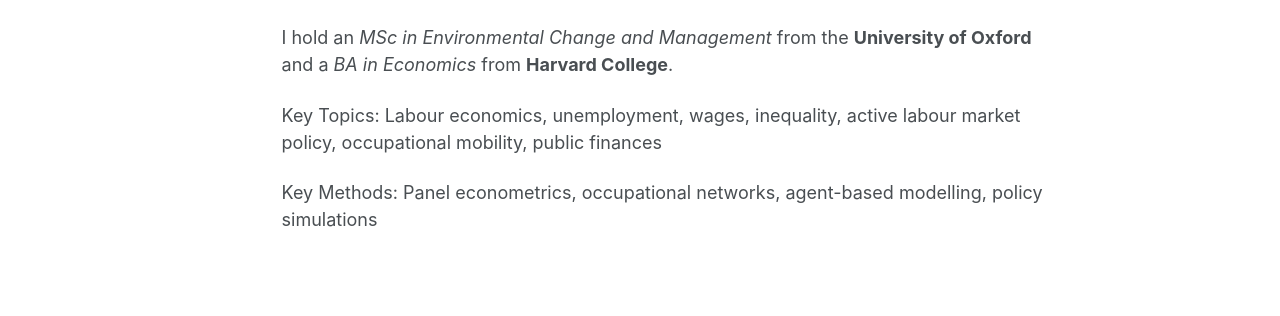
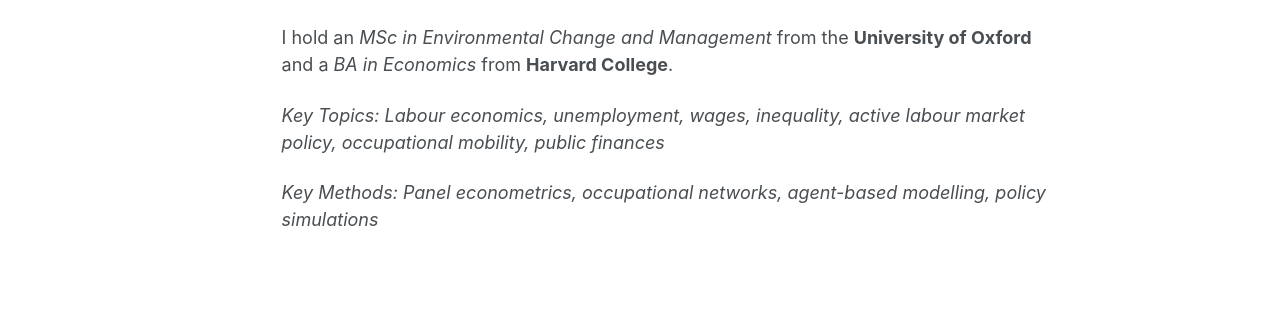
Before and after one commit to ebbam/ebba_website, a Jekyll site: the page built from _pages/about.md, in a window 1280 px wide and 1318 px high. Shown: the part 663-979 px from the top of the window. Built offline with Jekyll 4.4.1, drawn with Linux system fonts in a browser that asks for light colours; some web fonts are replaced.

```diff
--- a/_pages/about.md
+++ b/_pages/about.md
@@ -17,6 +17,6 @@ Previously, I worked as Junior Policy Advisor to the **OECD** Chief of Staff and
 
 I hold an *MSc in Environmental Change and Management* from the **University of Oxford** and a *BA in Economics* from **Harvard College**.
 
-Key Topics: Labour economics, unemployment, wages, inequality, active labour market policy, occupational mobility, public finances
+*Key Topics: Labour economics, unemployment, wages, inequality, active labour market policy, occupational mobility, public finances*
 
-Key Methods: Panel econometrics, occupational networks, agent-based modelling, policy simulations
+*Key Methods: Panel econometrics, occupational networks, agent-based modelling, policy simulations*
```
